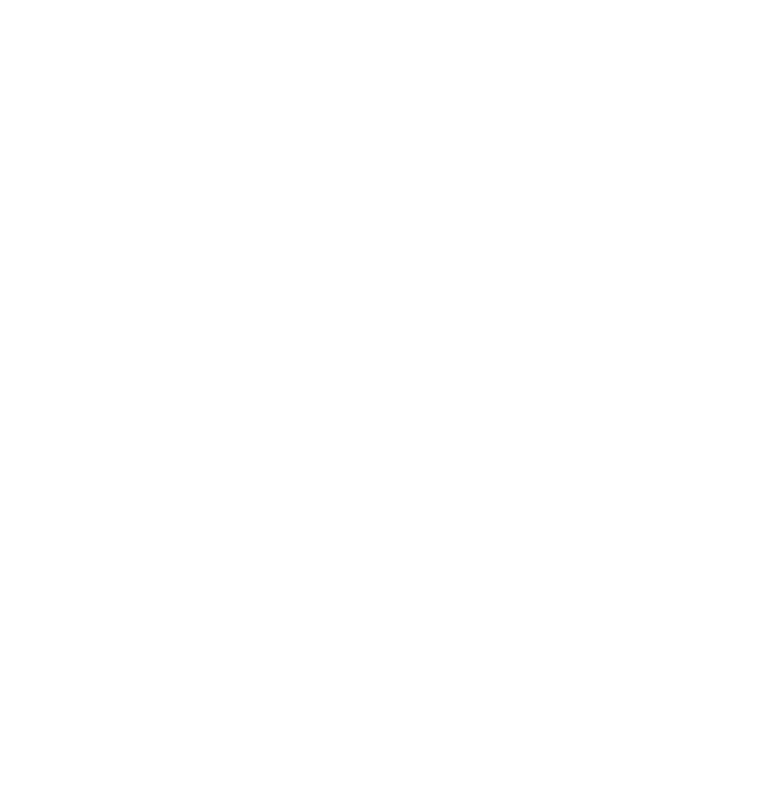
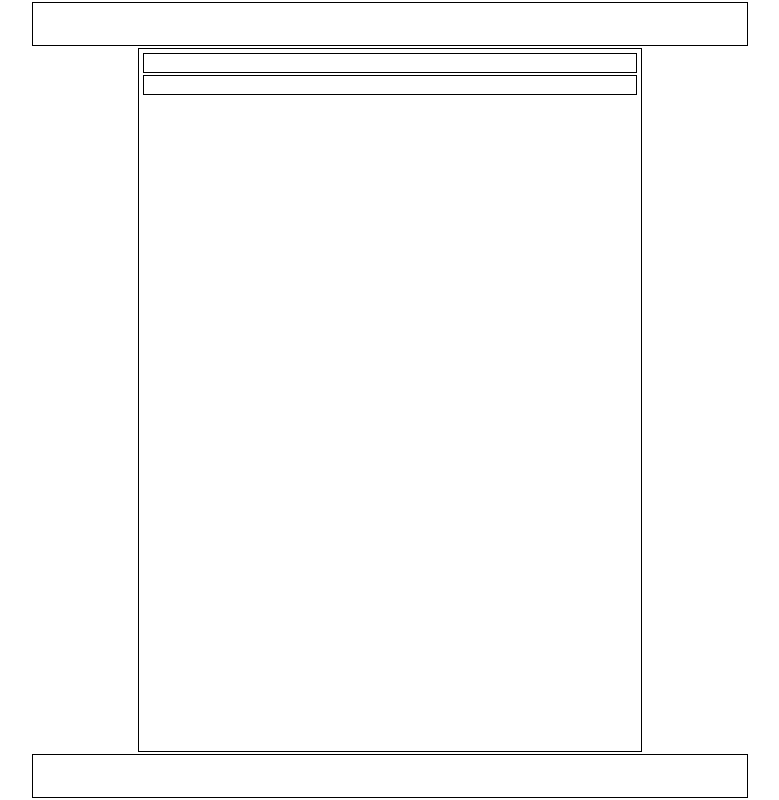
Before and after one commit to gracelilley/codealongweek4, a plain HTML site: page src/index.html in a window 1280 px wide. Shown: the whole page, without its empty margins (250-1029 px from the left). Drawn offline with Linux system fonts and the light colour scheme.

Commit message:
Wireframe CSS

```diff
--- a/src/index.html
+++ b/src/index.html
@@ -5,7 +5,7 @@
     <meta charset="UTF-8" />
     <meta name="viewport" content="width=device-width,initial-scale=1.0" />
     <title>[Page Name] - [Site Name]</title>
-    <link rel=""stylesheet" href="./styles/styles.css"/>
+    <link rel="stylesheet" href="./styles/styles.css"/>
 </head>
 
 <body>
--- a/src/styles/styles.css
+++ b/src/styles/styles.css
@@ -9,4 +9,48 @@ article {
     margin: 2px;
     min-height:20px;
     min-width:20px;
+}
+
+:root {
+    --min-width: 15rem;
+    --header-height: 3rem;
+}
+
+* {
+    padding: 0;
+    margin: 0;
+    box-sizing: border-box;
+}
+
+html,
+body {
+    height: 100vh;
+    font-family: Arial, Helvetica, sans-serif;
+}
+
+body {
+    min-width: var(--min-width);
+    max-width: calc(var(--min-width) * 3);
+    margin: 0 auto;
+    display: grid;
+    grid-template-rows: var(--header-height) auto var(--header-height);
   }
+
+  body>main {
+    min-width: var(--min-width);
+    max-width: 70%;
+    width: 100%;
+    margin: 0 auto;
+  }
+
+  body>header {
+    grid-row: 1;
+  }
+
+  body>main {
+    grid-row: 2;
+  }
+
+  body>footer {
+    grid-row: 3;
+  }
```
